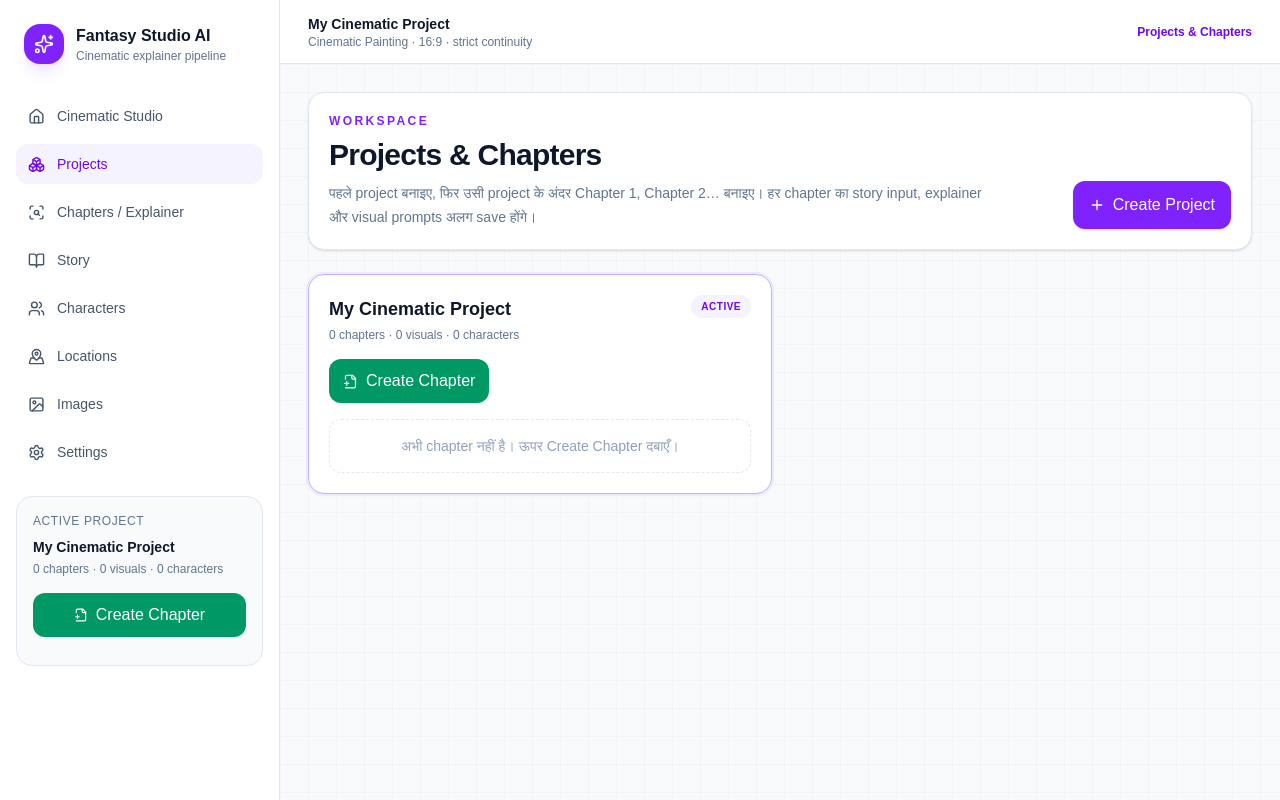
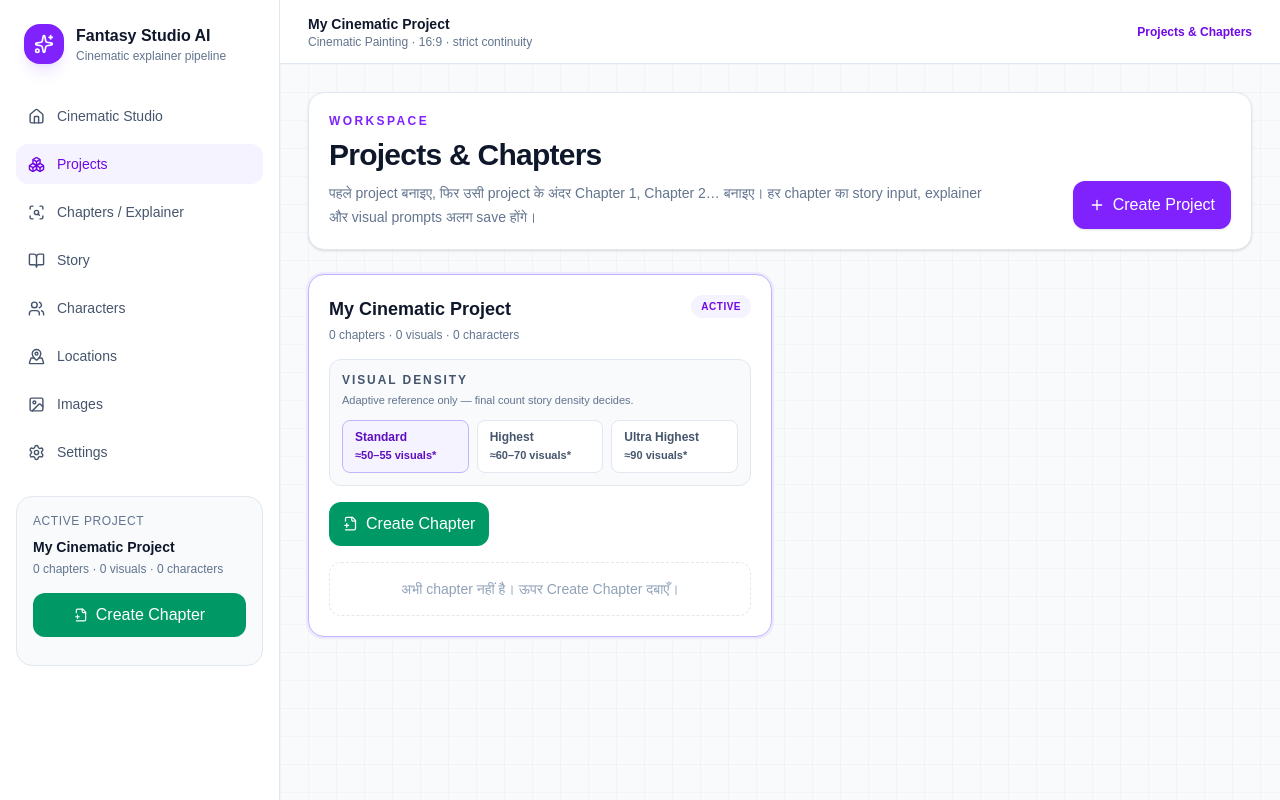
Before and after one commit to shuvinexofficial143-design/Fantasy-manga, a Next.js app: page /projects in a window 1280 px wide. Built offline with nearby package versions, Linux system fonts and the light colour scheme.

Commit message:
Add visual density selector to project cards

```diff
--- a/app/projects/page.tsx
+++ b/app/projects/page.tsx
@@ -2,12 +2,18 @@
 
 import {BookOpenText,FilePlus2,Plus} from "lucide-react";
 import {useRouter} from "next/navigation";
-import {createDraftChapter,nextChapterNumber} from "@/lib/chapters";
+import {createDraftChapter,nextChapterNumber,VISUAL_DENSITY_OPTIONS} from "@/lib/chapters";
 import {useProject} from "@/components/project-provider";
+import type {VisualDensity} from "@/lib/types";
 
 export default function ProjectsPage(){
   const router=useRouter();
   const {state,project,setState,createNewProject}=useProject();
+
+  const setVisualDensity=(projectId:string,visualDensity:VisualDensity)=>setState((current)=>({
+    ...current,
+    projects:current.projects.map((item)=>item.id===projectId?{...item,visualDensity,updatedAt:new Date().toISOString()}:item)
+  }));
 
   const createChapter=(projectId:string)=>{
     const target=state.projects.find((item)=>item.id===projectId);
@@ -56,6 +62,21 @@ export default function ProjectsPage(){
             </div>
           </button>
 
+          <div className="mt-4 rounded-xl border border-slate-200 bg-slate-50 p-3">
+            <div className="flex items-center justify-between gap-3">
+              <div>
+                <div className="text-xs font-black uppercase tracking-[.16em] text-slate-600">Visual Density</div>
+                <div className="mt-1 text-[11px] leading-4 text-slate-500">Adaptive reference only — final count story density decides.</div>
+              </div>
+            </div>
+            <div className="mt-3 grid gap-2 sm:grid-cols-3">
+              {VISUAL_DENSITY_OPTIONS.map((option)=><button key={option.value} onClick={()=>setVisualDensity(item.id,option.value)} title={option.description} className={`rounded-lg border px-3 py-2 text-left transition ${item.visualDensity===option.value?"border-violet-300 bg-violet-50 text-violet-800":"border-slate-200 bg-white text-slate-600 hover:border-violet-200"}`}>
+                <span className="block text-xs font-black">{option.label}</span>
+                <span className="mt-0.5 block text-[11px] font-semibold">{option.range} visuals*</span>
+              </button>)}
+            </div>
+          </div>
+
           <div className="mt-4 flex flex-wrap gap-2">
             <button onClick={()=>createChapter(item.id)} className="inline-flex items-center gap-2 rounded-xl bg-emerald-600 px-3.5 py-2.5 text-sm font-bold text-white">
               <FilePlus2 size={15}/> Create Chapter
```
